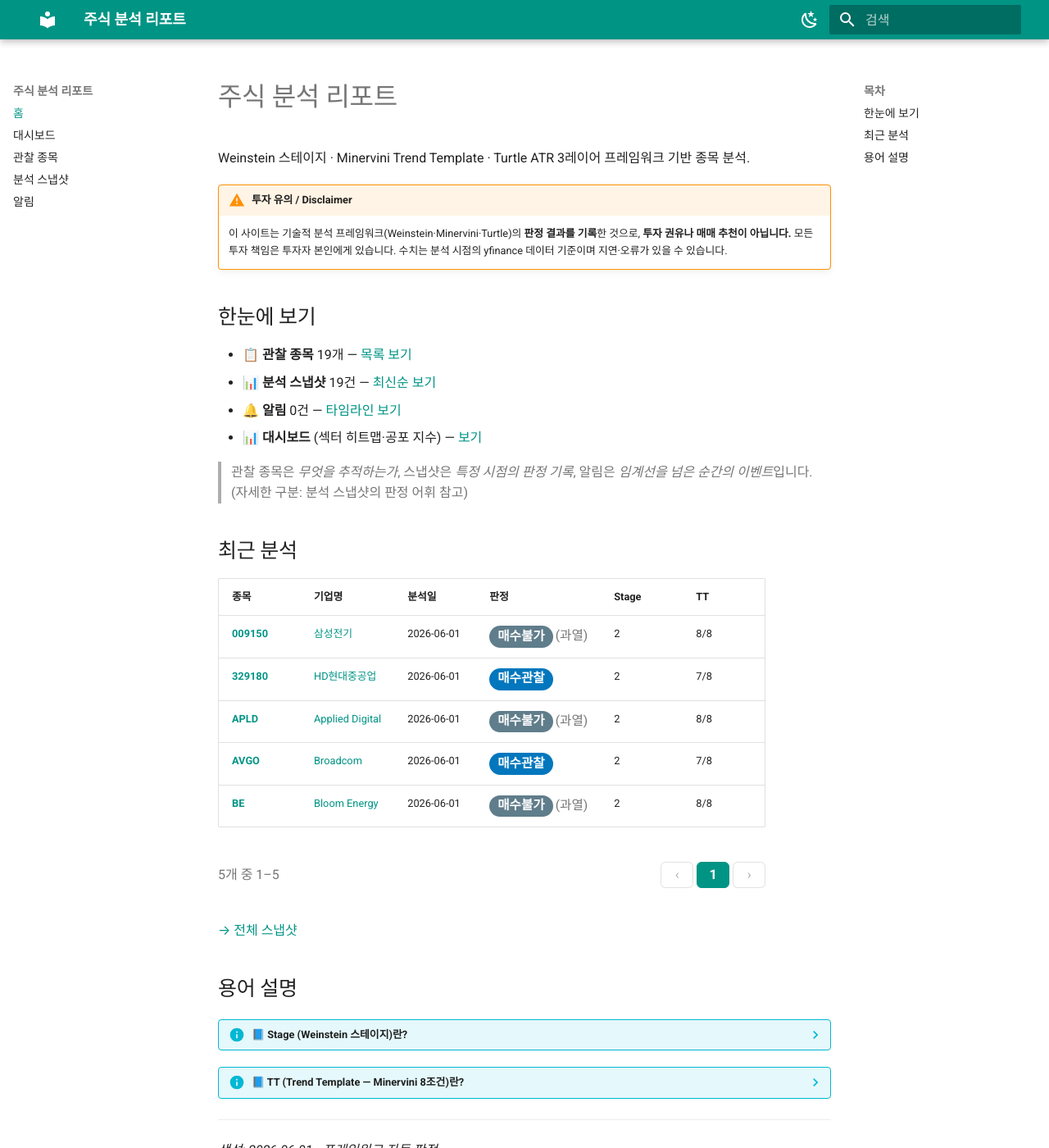
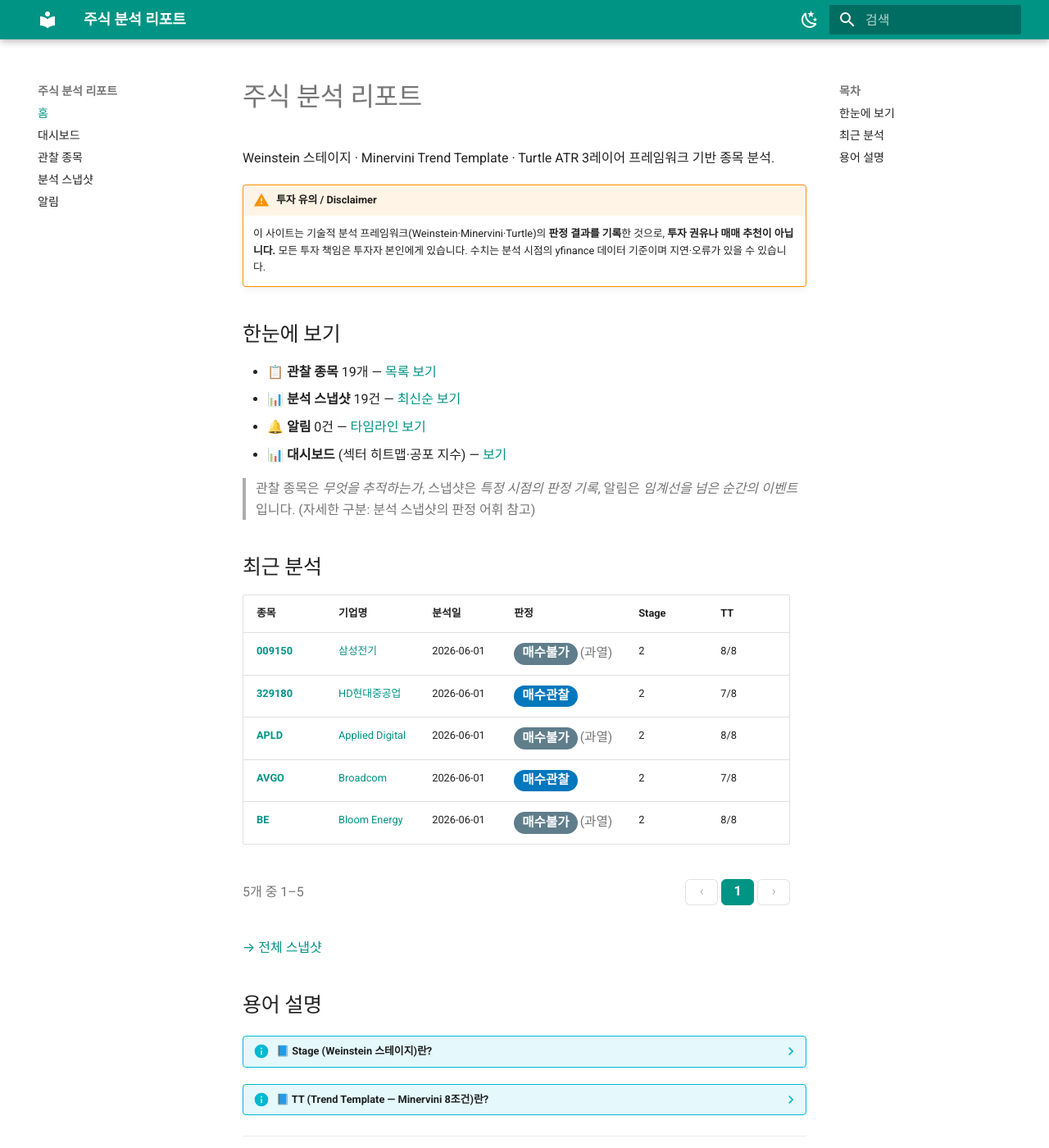
Before and after one commit to workindex/stock-reports, an MkDocs documentation site: the page built from docs/index.md, in a window 1280 px wide and 1400 px high. Shown: the whole window at 82% size. Built offline with MkDocs 1.6.1 and Material for MkDocs 9.7.7, drawn with Linux system fonts in a browser that asks for light colours; comment, search, counter and statistics services are not loaded.

Commit message:
revert: .md-grid max-width 원복

```diff
--- a/docs/stylesheets/verdict.css
+++ b/docs/stylesheets/verdict.css
@@ -143,11 +143,6 @@ table th[role="columnheader"]:not([data-sort-method="none"]) {
   user-select: none;
 }
 
-/* 본문 너비 전체 사용 — 우측 여백 제거 */
-.md-main .md-grid {
-  max-width: initial;
-}
-
 /* TradingView 히트맵: 콘텐츠 영역 전체 너비 사용 */
 .tradingview-widget-container {
   width: 100% !important;
```
